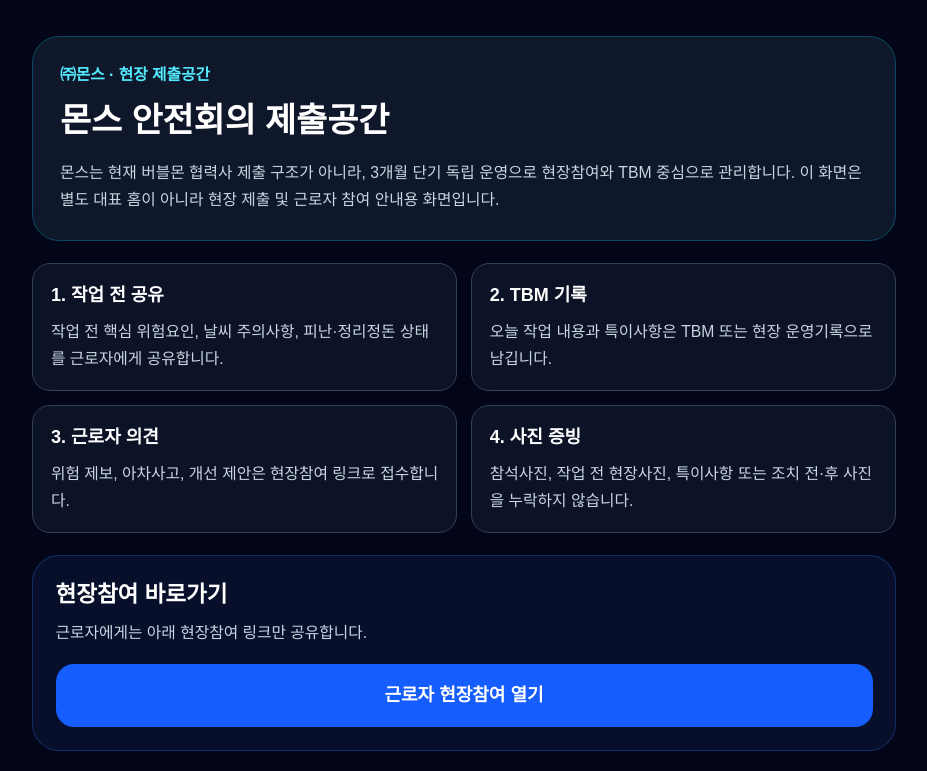
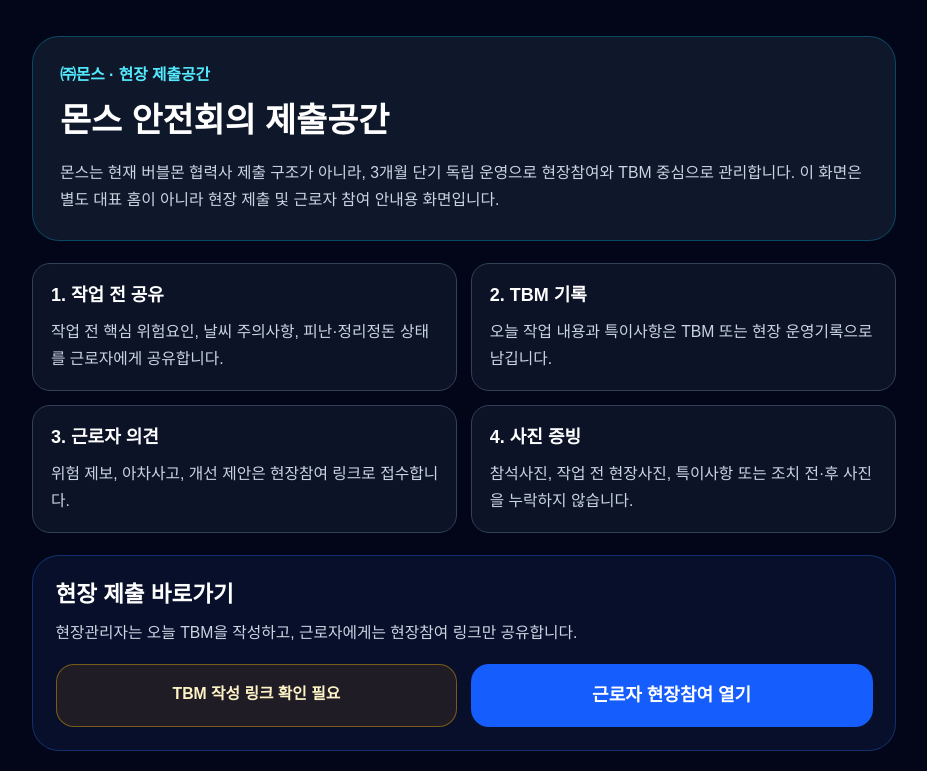
Before and after one commit to safemetrica/safe-metrica, a Next.js app: page /contractor/mons in a window 1280 px wide. Shown: the top 771 px of the page, without its empty margins (176-1103 px from the left). Built offline with nearby package versions, Linux system fonts and the light colour scheme; no server answers.

Commit message:
fix: add mons tbm write link to submit space

```diff
--- a/src/app/contractor/mons/page.tsx
+++ b/src/app/contractor/mons/page.tsx
@@ -1,4 +1,7 @@
 import Link from "next/link";
+
+import { getCompanyConfigByCode } from "@/lib/company";
+import { getTbmFormUrl } from "@/lib/tenantLinks";
 
 export const dynamic = "force-dynamic";
 
@@ -21,7 +24,10 @@ const guideItems = [
   },
 ];
 
-export default function MonsSubmitSpacePage() {
+export default async function MonsSubmitSpacePage() {
+  const monsCompany = await getCompanyConfigByCode("mons").catch(() => null);
+  const tbmFormUrl = getTbmFormUrl(monsCompany);
+
   return (
     <main className="min-h-screen bg-slate-950 px-4 py-8 text-white">
       <div className="mx-auto max-w-3xl space-y-5">
@@ -44,17 +50,34 @@ export default function MonsSubmitSpacePage() {
         </section>
 
         <section className="rounded-3xl border border-blue-500/30 bg-blue-950/30 p-5">
-          <h2 className="text-xl font-black">현장참여 바로가기</h2>
+          <h2 className="text-xl font-black">현장 제출 바로가기</h2>
           <p className="mt-2 text-sm leading-6 text-slate-300">
-            근로자에게는 아래 현장참여 링크만 공유합니다.
+            현장관리자는 오늘 TBM을 작성하고, 근로자에게는 현장참여 링크만 공유합니다.
           </p>
 
-          <Link
-            href="/field/participation?company=mons"
-            className="mt-4 block rounded-2xl bg-blue-600 px-4 py-4 text-center text-base font-black text-white hover:bg-blue-500"
-          >
-            근로자 현장참여 열기
-          </Link>
+          <div className="mt-4 grid gap-3 sm:grid-cols-2">
+            {tbmFormUrl ? (
+              <a
+                href={tbmFormUrl}
+                target="_blank"
+                rel="noreferrer"
+                className="block rounded-2xl bg-cyan-500 px-4 py-4 text-center text-base font-black text-slate-950 hover:bg-cyan-400"
+              >
+                오늘 TBM 작성하기
+              </a>
+            ) : (
+              <div className="rounded-2xl border border-amber-400/40 bg-amber-500/10 px-4 py-4 text-center text-sm font-black text-amber-100">
+                TBM 작성 링크 확인 필요
+              </div>
+            )}
+
+            <Link
+              href="/field/participation?company=mons"
+              className="block rounded-2xl bg-blue-600 px-4 py-4 text-center text-base font-black text-white hover:bg-blue-500"
+            >
+              근로자 현장참여 열기
+            </Link>
+          </div>
         </section>
 
         <section className="rounded-2xl border border-amber-500/30 bg-amber-500/10 p-4 text-sm leading-6 text-amber-100">
```
